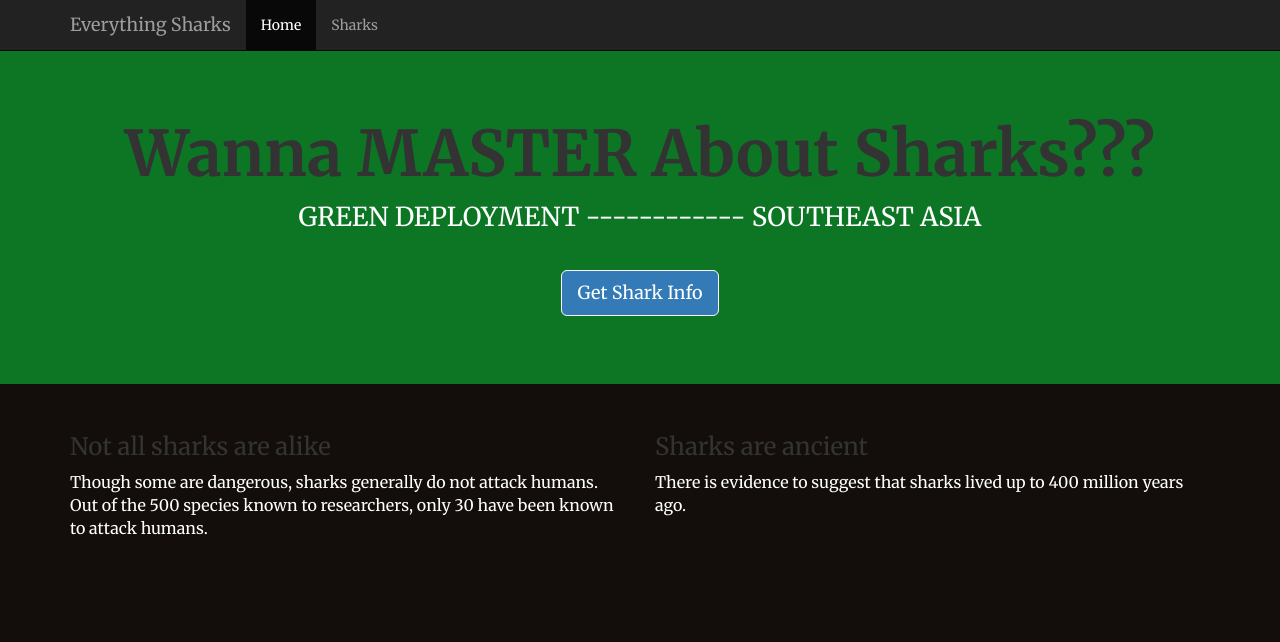
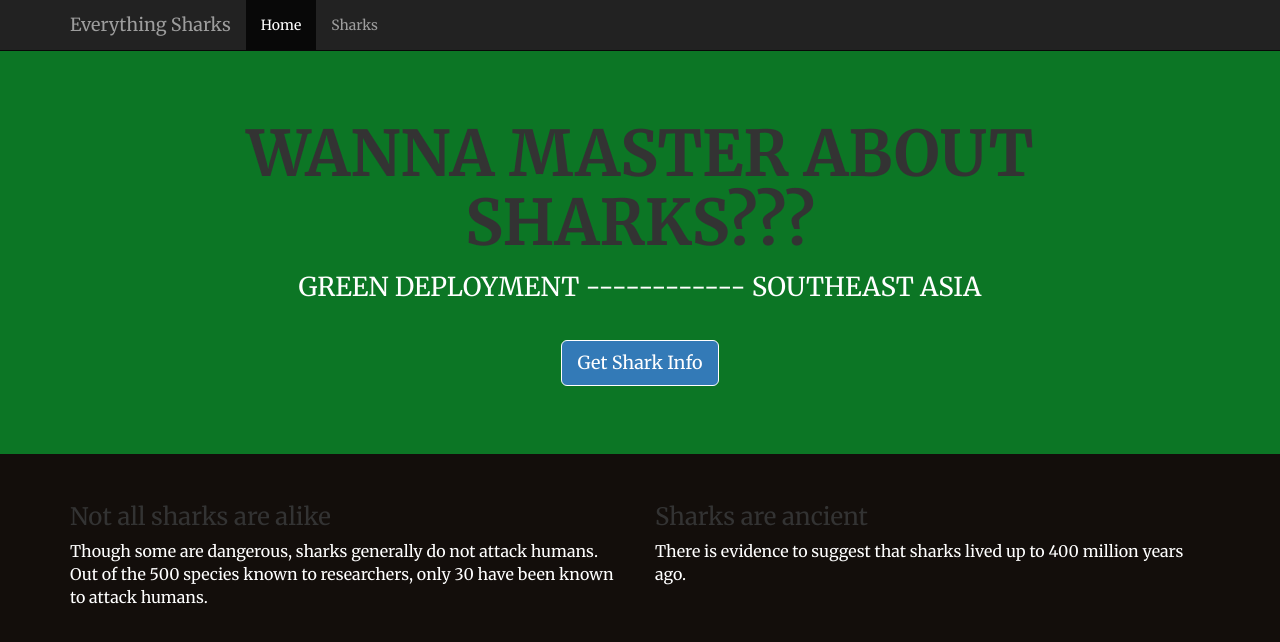
Before and after one commit to kalyanmit/dockernodejs, a website: page views/index.html in a window 1280 px wide. Drawn offline with nearby package versions, Linux system fonts and the light colour scheme.

Commit message:
WANNA MASTER ABOUT SHARKS???

```diff
--- a/views/index.html
+++ b/views/index.html
@@ -32,7 +32,7 @@
       </nav>
       <div class="jumbotron">
          <div class="container">
-            <h1>Wanna MASTER About Sharks???</h1>
+            <h1>WANNA MASTER ABOUT SHARKS???</h1>
             <p>GREEN DEPLOYMENT ------------ SOUTHEAST ASIA</p>
             <br>
             <p><a class="btn btn-primary btn-lg" href="/sharks" role="button">Get Shark Info</a></p>
```
